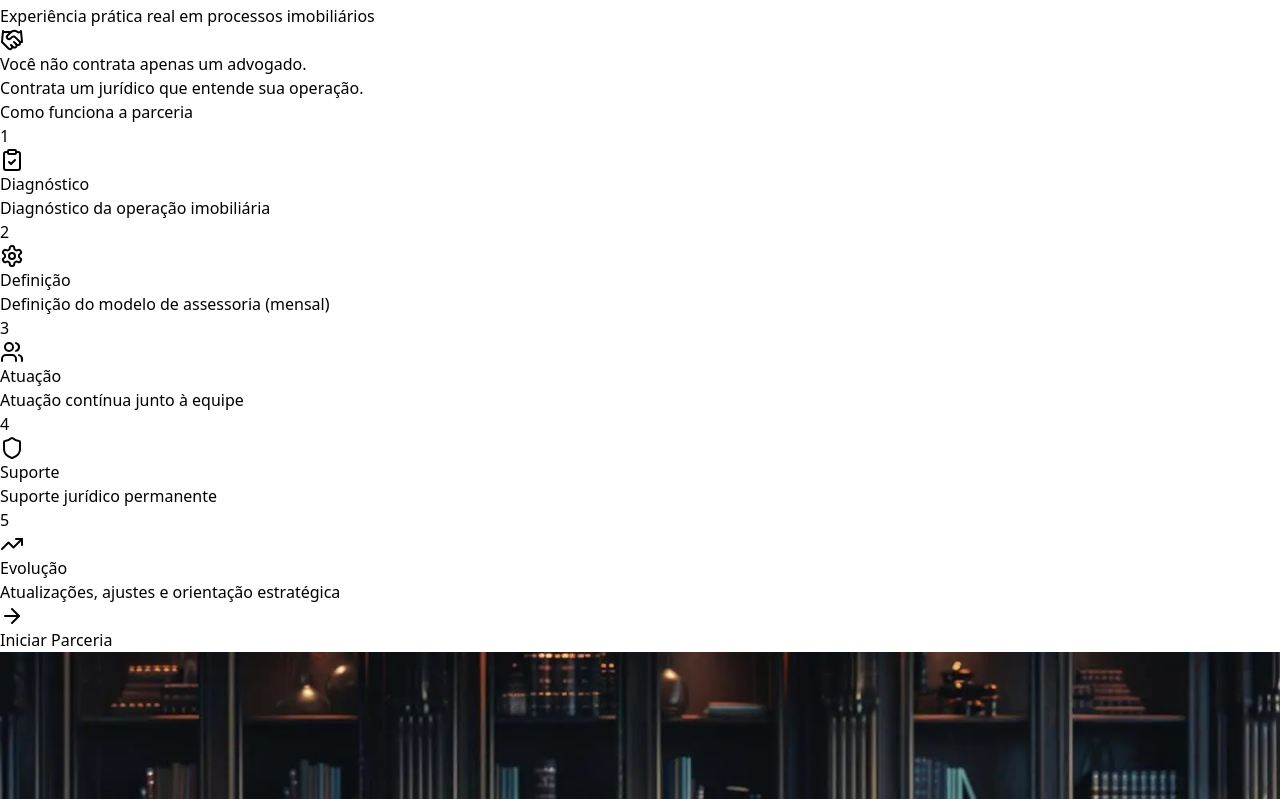
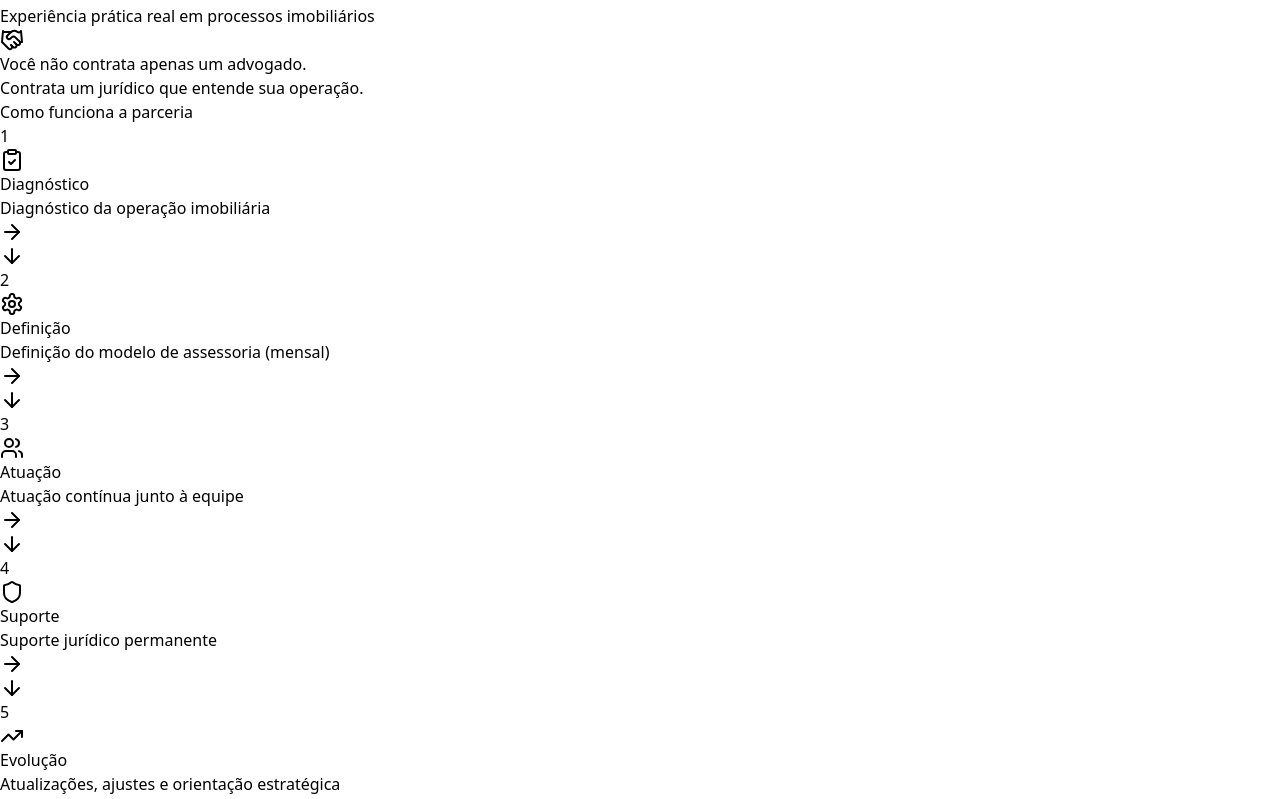
Before and after one commit to Paper-Street-Softwares/LPA-Jonatas-Honorio, a React (Vite) app: page / in a window 1280 px wide. Shown: the part 5161-5960 px from the top of the page. Built offline with nearby package versions, Linux system fonts and the light colour scheme.

Commit message:
fix: Setas

```diff
--- a/src/sections/PartnershipSection.jsx
+++ b/src/sections/PartnershipSection.jsx
@@ -11,6 +11,8 @@ import {
 } from 'lucide-react'
 import content from '../content/Content'
 import CtaButton from '../components/buttons/CtaButton'
+import { ArrowBigDown } from 'lucide-react'
+import { ArrowDown } from 'lucide-react'
 
 function PartnershipSection() {
   return (
@@ -64,22 +66,27 @@ function PartnershipSection() {
                 ].map((item, i) => (
                   <MotionDivDownToUp key={i} className="relative group">
                     <div className="p-6 rounded-xl border border-black/5 hover:border-dark/50 text-center h-full flex flex-col items-center hover:border-lighter cursor-pointer scale-105 transition-all duration-500 max-w-[200px] lg:max-w-[160px] xl:max-w-[200px]">
-                      <div className="w-12 h-12 rounded-full bg-dark flex items-center justify-center text-xl font-bold mb-4">
+                      <div className="w-12 h-12 rounded-full bg-dark flex items-center justify-center text-xl font-bold mb-4 text-black/50">
                         {item.step}
                       </div>
-                      <item.icon className="w-8 h-8 text-dark mb-3" />
+                      <item.icon className="w-8 h-8 text-lighter mb-3" />
                       <h3 className="font-bold font-display text-black mb-2">
                         {item.title}
                       </h3>
-                      <p className="text-sm text-muted-foreground">
-                        {item.desc}
-                      </p>
+                      <p className="text-sm text-black/60">{item.desc}</p>
+                      {i < 4 && (
+                        <span className="p-1 rounded-full bg-white border absolute -right-6 top-28 z-10 hidden min-[490px]:inline-flex">
+                          <ArrowRight className="text-lighter" />
+                        </span>
+                      )}
+                      {i < 4 && (
+                        <span
+                          className={`p-1 rounded-full bg-white border absolute -bottom-6 z-10 hidden max-[489px]:inline-flex`}
+                        >
+                          <ArrowDown className="text-lighter" />
+                        </span>
+                      )}
                     </div>
-                    {/* {i < 4 && (
-                      <div className="hidden md:block absolute top-1/2 -right-3 transform -translate-y-1/2 z-10">
-                        <ArrowRight className="w-6 h-6 text-dark/50" />
-                      </div>
-                    )} */}
                   </MotionDivDownToUp>
                 ))}
               </div>
--- a/src/sections/TrainingSection.jsx
+++ b/src/sections/TrainingSection.jsx
@@ -33,7 +33,7 @@ function TrainingSection() {
                   <p className="text-primary font-semibold mb-4">
                     Temas abordados:
                   </p>
-                  <ul className="grid grid-cols-1 md:grid-cols-2 gap-3 text-fontDarker/85">
+                  <ul className="grid grid-cols-1 md:grid-cols-2 gap-3 text-fontDarker/85 text-start">
                     {[
                       'Contratos imobiliários na prática',
                       'Locações sem risco jurídico',
@@ -42,10 +42,7 @@ function TrainingSection() {
                       'Leitura e interpretação contratual',
                       'Erros jurídicos que mais geram processos',
                     ].map((item, i) => (
-                      <li
-                        key={i}
-                        className="flex items-start gap-2 text-muted-foreground"
-                      >
+                      <li key={i} className="flex items-start gap-2 ">
                         <CheckCircle2 className="w-4 h-4 text-primary shrink-0 mt-1" />
                         <span>{item}</span>
                       </li>
@@ -68,7 +65,7 @@ function TrainingSection() {
                     <h3 className="text-2xl font-display font-bold text-black">
                       Capacite sua equipe
                     </h3>
-                    <p className="text-muted-foreground">
+                    <p className="">
                       Treinamentos personalizados para sua imobiliária
                     </p>
                     <CtaButton
```
